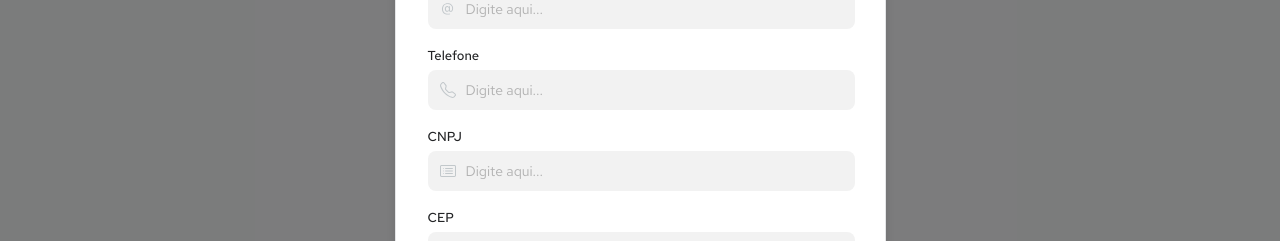
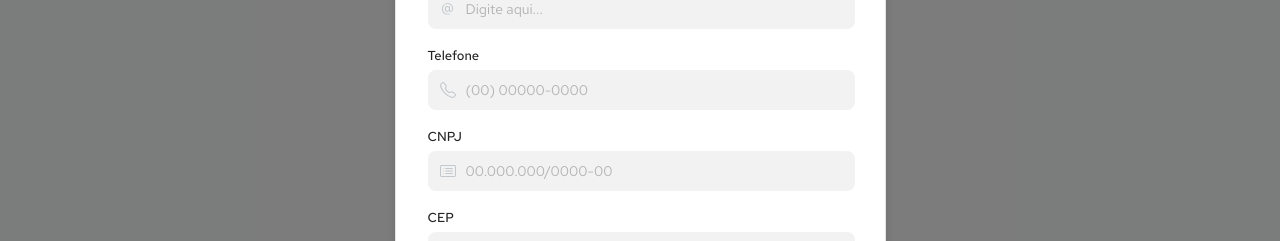
Before and after one commit to sophialberton/teste-dev-fullstack, a React (Vite) app in the folder frontend/: page / in a window 1280 px wide. Both pictures are taken after a click on the button "Novo Registro". Shown: the part 326-567 px from the top of the page. Built offline with nearby package versions, Linux system fonts and the light colour scheme; no server answers.

Commit message:
fix: issue #7

```diff
--- a/frontend/src/components/modal/index.tsx
+++ b/frontend/src/components/modal/index.tsx
@@ -20,6 +20,25 @@ interface ModalProps {
   onClose: () => void;
 }
 
+// Funções utilitárias de formatação
+const formatPhone = (value: string) => {
+  return value
+    .replace(/\D/g, '') // Remove tudo o que não é dígito
+    .replace(/^(\d{2})(\d)/g, '($1) $2') // Coloca parênteses em volta dos dois primeiros dígitos
+    .replace(/(\d{5})(\d)/, '$1-$2') // Coloca o hífen após o quinto dígito
+    .substring(0, 15); // Limita o tamanho
+};
+
+const formatCNPJ = (value: string) => {
+  return value
+    .replace(/\D/g, '')
+    .replace(/^(\d{2})(\d)/, '$1.$2')
+    .replace(/^(\d{2})\.(\d{3})(\d)/, '$1.$2.$3')
+    .replace(/\.(\d{3})(\d)/, '.$1/$2')
+    .replace(/(\d{4})(\d)/, '$1-$2')
+    .substring(0, 18);
+};
+
 export const CustomerModal: React.FC<ModalProps> = ({ isOpen, onClose }) => {
   const { fetchAddressByCep, addCustomer } = useCustomer();
 
@@ -32,7 +51,15 @@ export const CustomerModal: React.FC<ModalProps> = ({ isOpen, onClose }) => {
   const [address, setAddress] = useState('');
   const [city, setCity] = useState('');
   const [loadingCep, setLoadingCep] = useState(false);
+  // Handler para Telefone
+  const handlePhoneChange = (e: React.ChangeEvent<HTMLInputElement>) => {
+    setPhone(formatPhone(e.target.value));
+  };
 
+  // Handler para CNPJ
+  const handleCnpjChange = (e: React.ChangeEvent<HTMLInputElement>) => {
+    setCnpj(formatCNPJ(e.target.value));
+  };
   // Busca de CEP Automática
   const handleCepChange = async (e: React.ChangeEvent<HTMLInputElement>) => {
     let value = e.target.value.replace(/\D/g, ''); // Remove tudo que não é número
@@ -130,7 +157,12 @@ export const CustomerModal: React.FC<ModalProps> = ({ isOpen, onClose }) => {
               <Label>Telefone</Label>
               <InputWrapper>
                 <img src="/src/assets/telephone.svg" alt="" className="input-icon" />
-                <input type="text" placeholder="Digite aqui..." value={phone} onChange={e => setPhone(e.target.value)} />
+                <input
+                  type="text"
+                  placeholder="(00) 00000-0000"
+                  value={phone}
+                  onChange={handlePhoneChange} // Usando a nova função
+                />
               </InputWrapper>
             </InputGroup>
 
@@ -138,7 +170,12 @@ export const CustomerModal: React.FC<ModalProps> = ({ isOpen, onClose }) => {
               <Label>CNPJ</Label>
               <InputWrapper>
                 <img src="/src/assets/card-list.svg" alt="" className="input-icon" />
-                <input type="text" placeholder="Digite aqui..." value={cnpj} onChange={e => setCnpj(e.target.value)} />
+                <input
+                  type="text"
+                  placeholder="00.000.000/0000-00"
+                  value={cnpj}
+                  onChange={handleCnpjChange} // Usando a nova função
+                />
               </InputWrapper>
             </InputGroup>
 
```
